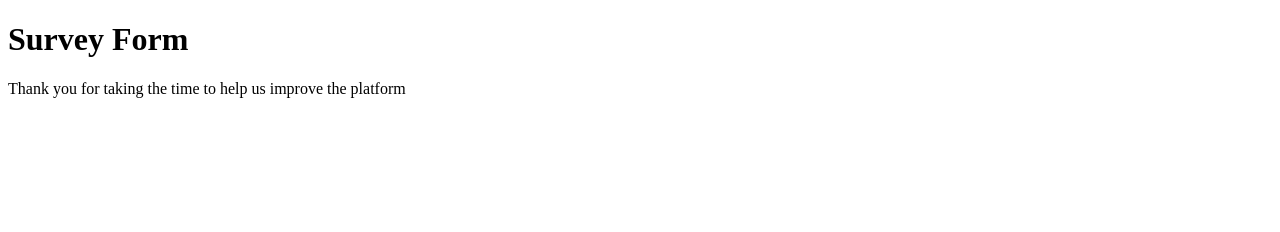
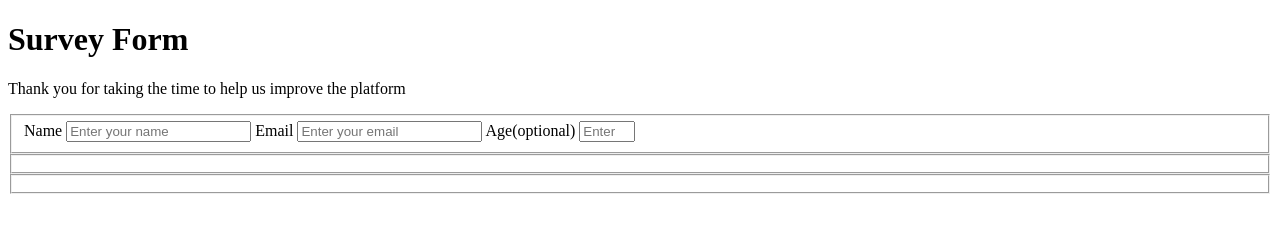
Before and after one commit to r4-j1t4/Survey-Form, a plain HTML site: page index.html in a window 1280 px wide. Drawn offline with Linux system fonts and the light colour scheme.

Commit message:
done for first fieldset

```diff
--- a/index.html
+++ b/index.html
@@ -9,6 +9,13 @@
 <body>
     <h1 id="title">Survey Form</h1>
     <p id="description">Thank you for taking the time to help us improve the platform</p>
-
+    <form id="survey-form"></form>
+    <fieldset>
+        <label id="name-label" for="name">Name <input type="text" name="your-name" id="name" placeholder="Enter your name" required></label>
+        <label id="email-label" for="email">Email <input type="email" name="your-email" id="email" placeholder="Enter your email" required></label>
+        <label id="number-label" for="number">Age(optional) <input type="number" name="your-age" id="number" placeholder="Enter your age" min="13" max="70" required></label>
+    </fieldset>
+    <fieldset></fieldset>
+    <fieldset></fieldset>
 </body>
 </html>
```
